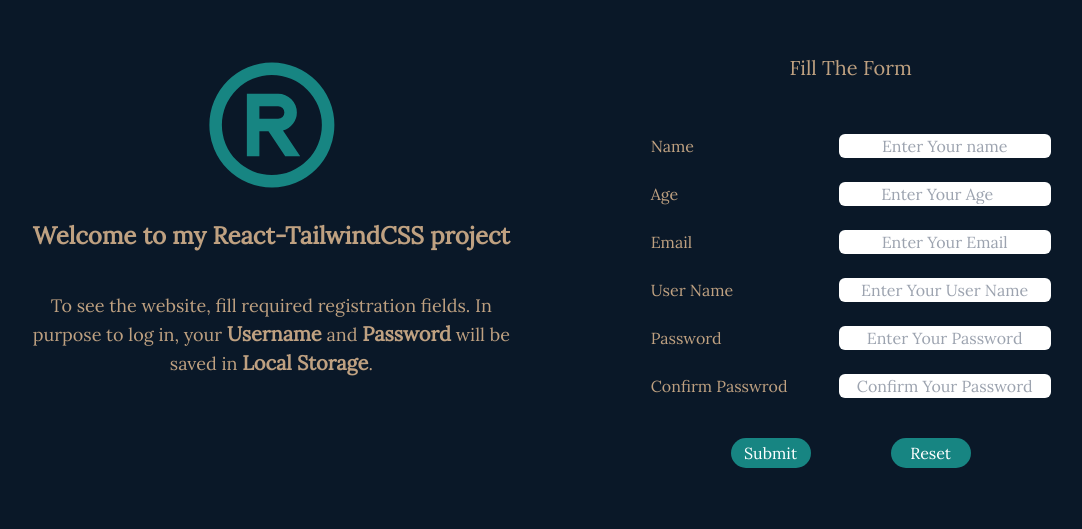
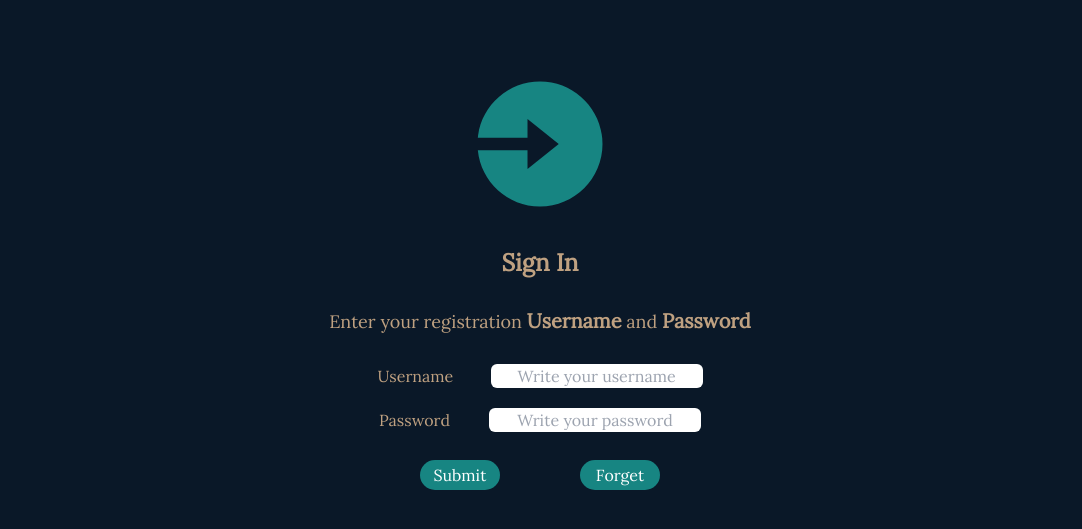
Before and after one commit to Jaba-B/ecommerce-shop, a React (Create React App) app: page / in a window 1280 px wide. Shown: the part 121-650 px from the top of the page, without its empty margins (100-1182 px from the left). Built offline with nearby package versions, Linux system fonts and the light colour scheme; the HTML template or start-up script is replaced by a standard one.

Commit message:
finished login-page

```diff
--- a/src/App.js
+++ b/src/App.js
@@ -1,8 +1,9 @@
 import Registration from "./components/Registration"
+import LogIn from "./components/LogIn"
 
 function App() {
   return (
-    <Registration />
+    <LogIn />
   );
 }
 
--- /dev/null
+++ b/src/components/LogIn.jsx
@@ -0,0 +1,50 @@
+import React, { useState, useRef } from "react";
+import {RiLoginCircleFill} from 'react-icons/ri'
+
+function LogIn() {
+    const [ submit, setSubmit ] = useState(true)
+    const [ forget, setForget ] = useState(false)
+
+    const userNameRef = useRef(null);
+    const passwordRef = useRef(null);
+
+    return(
+        <div className="flex flex-col justify-center items-center bg-blue w-full h-screen">
+            <RiLoginCircleFill className="h-[150px] w-[150px] fill-turquoise"/>
+            <p className="text-gold text-2xl text-center font-semibold my-7">Sign In</p>
+            <p className="text-lg text-center mb-7">Enter your registration <span className="text-xl font-bold">Username</span> and <span className="text-xl font-bold">Password</span></p>
+            <form>
+                <div className="w-[400px] flex justify-evenly mb-5">
+                    <label htmlFor="userName"><span>Username</span></label>
+                    <input ref={userNameRef} type="text" id="userName" placeholder="Write your username" className="text-center rounded-md"/>
+                </div>
+                <div className="w-[400px] flex justify-evenly">
+                    <label htmlFor="password"><span>Password</span></label>
+                    <input ref={passwordRef} type="text" id="password" placeholder="Write your password" className="text-center rounded-md"/>
+                </div>
+                <div className="w-full flex justify-evenly mt-7">
+                    <button type="button" className="text-white w-[80px] h-[30px] rounded-2xl bg-turquoise hover:scale-125 transition-all"
+                        onClick={() => {
+                            const actualUserName = localStorage.getItem('userName');
+                            const actualPassword = localStorage.getItem('password');
+                            const currentUserName = userNameRef.current.value;
+                            const currentPassword = passwordRef.current.value;
+                            if(currentUserName === actualUserName && currentPassword === actualPassword) {
+                                // here will be home-page link
+                            } else { setSubmit(!submit)}
+                        }}
+                    >Submit</button>
+                    {!submit ? <p className="text-xs text-red-600 my-2">Your Username or Password is incorrect</p> : ''}
+                    <button type="button" className="text-white w-[80px] h-[30px] rounded-2xl bg-turquoise hover:scale-125 transition-all"
+                        onClick={() => {
+                            setForget(!forget)
+                        }}
+                    >Forget</button>
+                    {forget ? <p>Username: {localStorage.getItem('userName')} password: {localStorage.getItem('password')}</p> : ''}
+                </div>
+            </form>
+        </div>
+    )
+}
+
+export default LogIn
```
